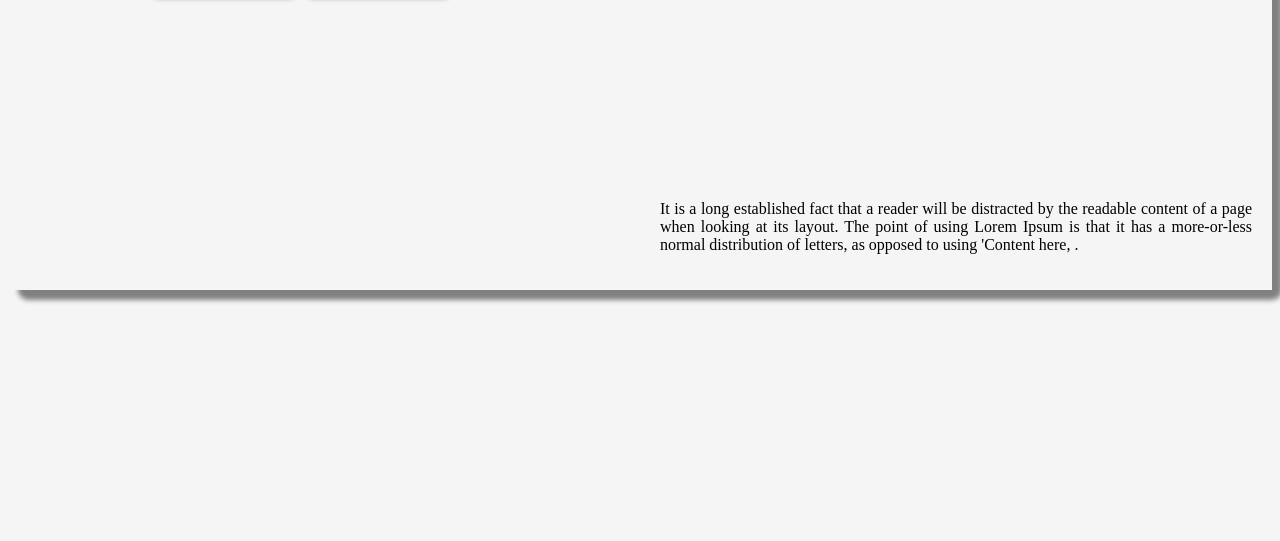
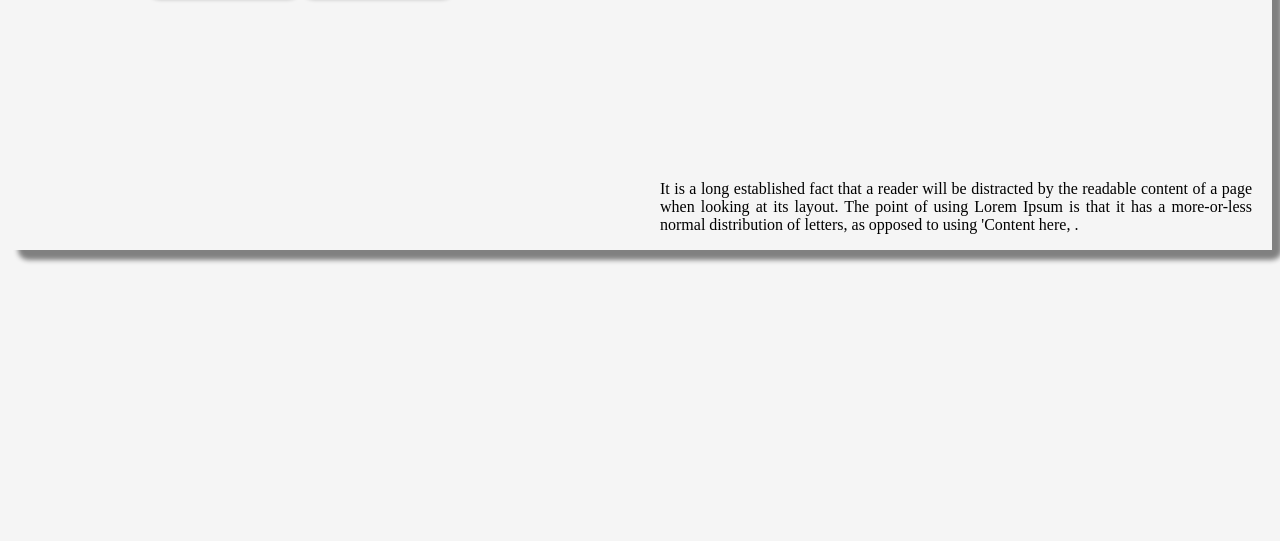
Before and after one commit to Sryma/Code-learning, a plain HTML site: page coursel img.html in a window 1280 px wide. Shown: the part 259-800 px from the top of the page. Drawn offline with Linux system fonts and the light colour scheme.

Commit message:
first commit

```diff
--- a/css/stylecoursel.css
+++ b/css/stylecoursel.css
@@ -29,7 +29,7 @@ span.gallary{
 	width: 40%;
 	flex-grow: 1;
 	/*border: 1px solid blue;*/
-	padding: 20px;
+	padding: 0 20px 0 20px;
 
 }
 
```
